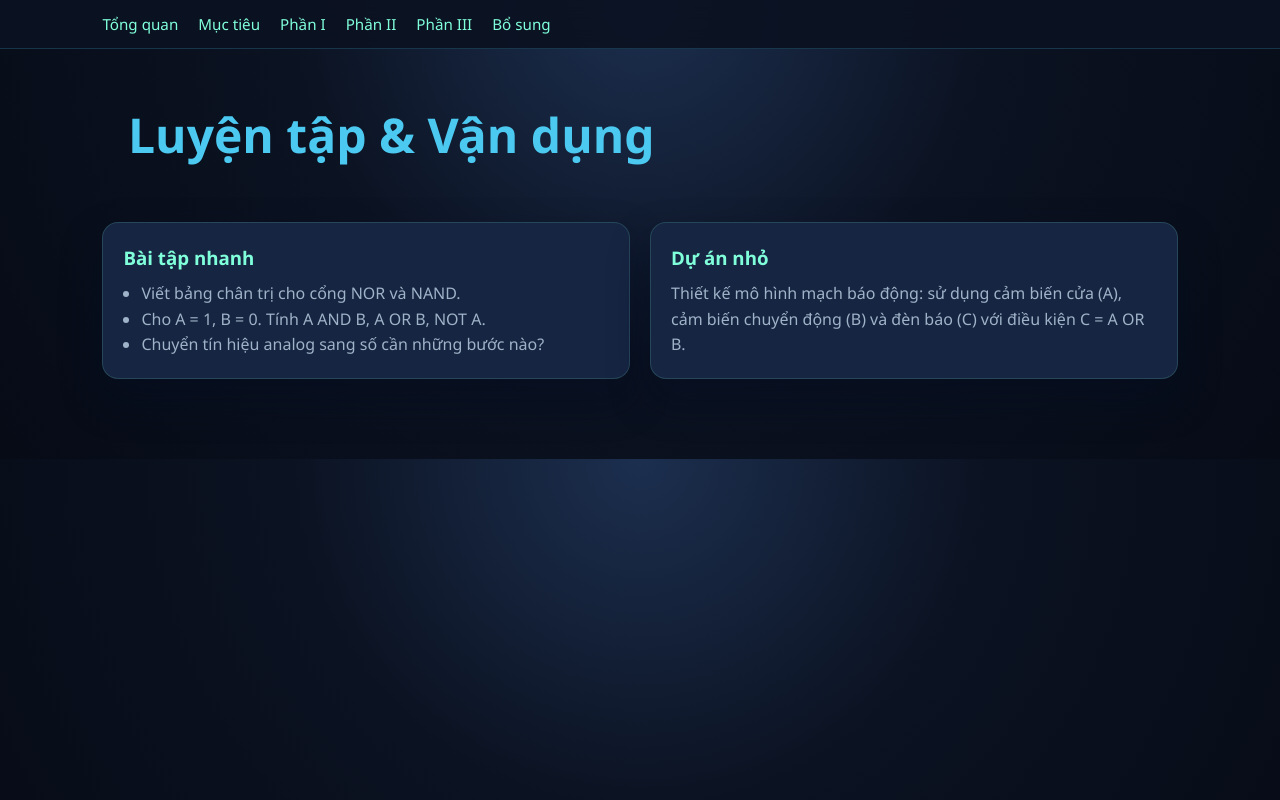
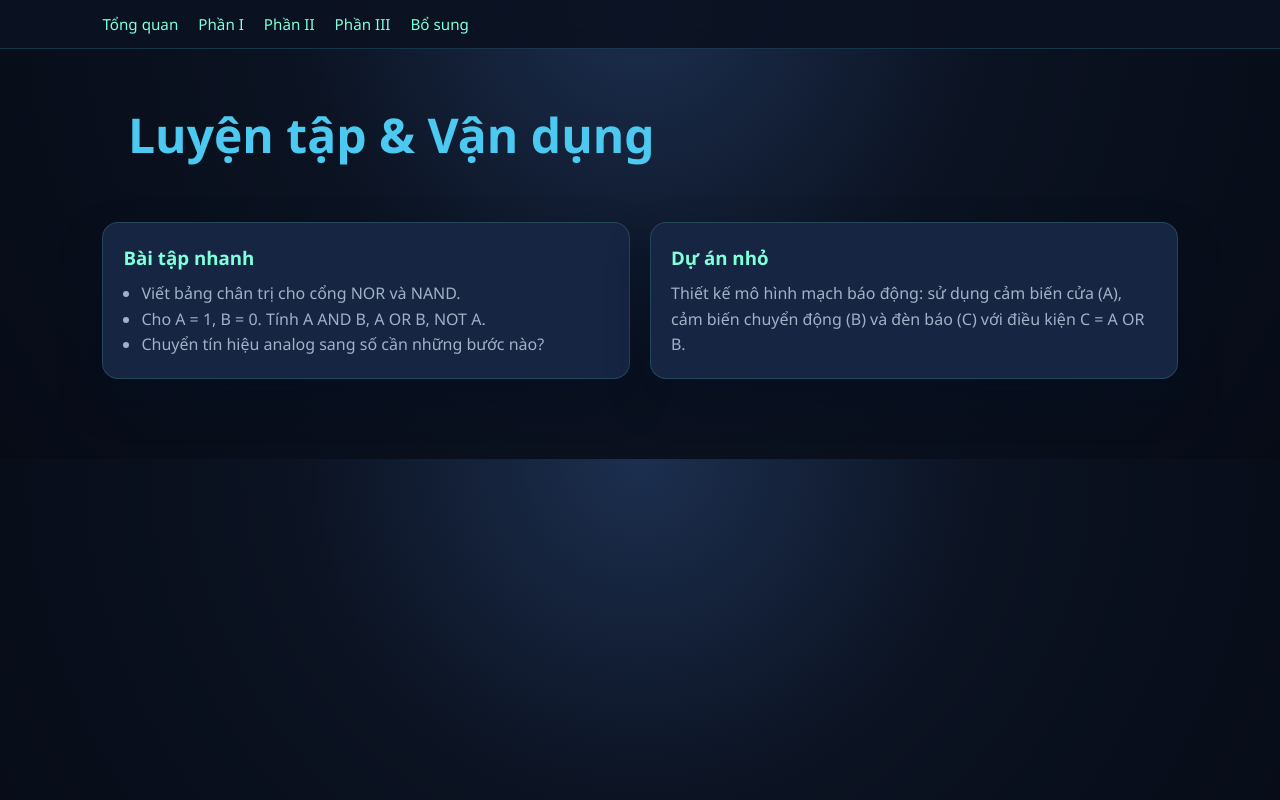
Before and after one commit to Jyah262/CongNGHE12, a plain HTML site: page Luyện tập.html in a window 1280 px wide. Drawn offline with Linux system fonts and the light colour scheme.

Commit message:
Update Luyện tập.html

```diff
--- a/Luyện tập.html
+++ b/Luyện tập.html
@@ -105,7 +105,6 @@
   <nav class="page-nav">
     <ul>
       <li><a href="main.html">Tổng quan</a></li>
-      <li><a href="M%E1%BB%A5c%20ti%C3%AAu.html">Mục tiêu</a></li>
       <li><a href="Ph%E1%BA%A7n%20I.html">Phần I</a></li>
       <li><a href="Ph%E1%BA%A7n%20II.html">Phần II</a></li>
       <li><a href="Ph%E1%BA%A7n%20III.html">Phần III</a></li>
```
